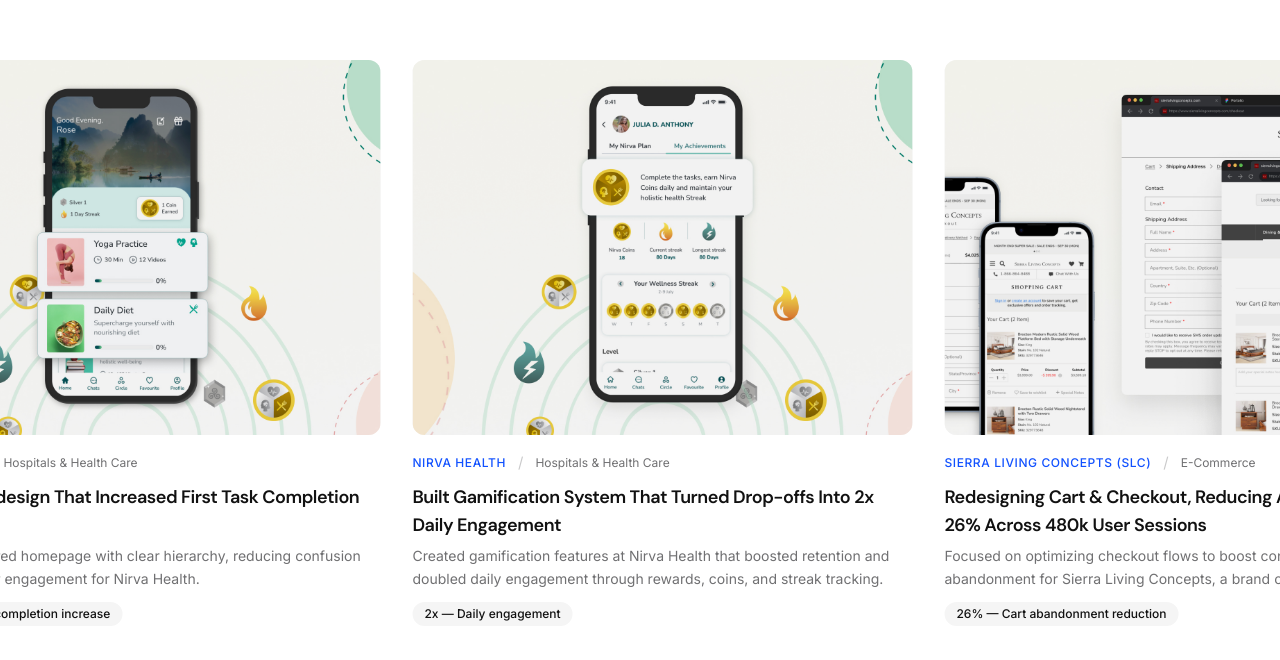
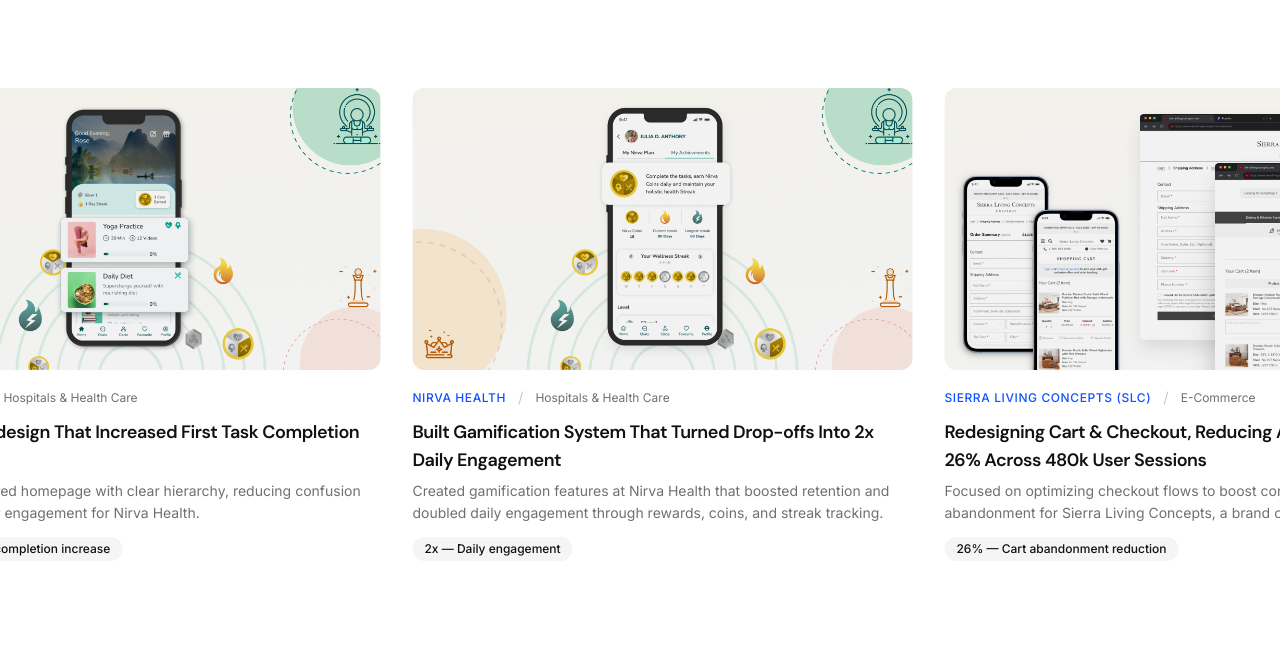
Before and after one commit to Jai-Sankhla/portfolio-website, a Next.js app: page / in a window 1280 px wide. Shown: the part 857-1517 px from the top of the page. Built offline with nearby package versions, Linux system fonts and the light colour scheme.

Commit message:
fix: auto-height images across all case studies and project cards

```diff
--- a/src/components/CaseStudyLayout.tsx
+++ b/src/components/CaseStudyLayout.tsx
@@ -34,13 +34,14 @@
         </Link>
 
         <ScrollReveal>
-          <div className="relative aspect-[21/9] w-full overflow-hidden rounded-xl bg-[#f5f5f5] dark:bg-[#151515] mb-8">
+          <div className="w-full overflow-hidden rounded-xl bg-[#f5f5f5] dark:bg-[#151515] mb-8">
             <Image
               src={caseStudy.coverImage}
               alt={caseStudy.title}
-              fill
-              className="object-cover"
+              width={0}
+              height={0}
               sizes="(max-width: 768px) 100vw, 768px"
+              className="w-full h-auto rounded-xl"
               priority
             />
           </div>
--- a/src/components/ProjectCard.tsx
+++ b/src/components/ProjectCard.tsx
@@ -19,22 +19,22 @@
       transition={{ duration: 0.5, delay: index * 0.1, ease: [0.16, 1, 0.3, 1] }}
     >
       <Link href={`/work/${project.slug}`} className="group block">
-        <div className="relative aspect-[4/3] w-full overflow-hidden rounded-xl bg-[#f5f5f5] dark:bg-[#151515] mb-4">
+        <div className="relative w-full overflow-hidden rounded-xl bg-[#f5f5f5] dark:bg-[#151515] mb-4">
           <motion.div
             whileHover={{ scale: 1.05 }}
             transition={{ duration: 0.6, ease: [0.16, 1, 0.3, 1] }}
-            className="w-full h-full"
           >
             <Image
               src={project.coverImage}
               alt={project.title}
-              fill
-              className="object-cover brightness-[0.95] group-hover:brightness-100 transition-all duration-500"
+              width={0}
+              height={0}
+              className="w-full h-auto brightness-[0.95] group-hover:brightness-100 transition-all duration-500"
               sizes="(max-width: 768px) 100vw, 50vw"
             />
           </motion.div>
-          <div className="absolute inset-0 bg-gradient-to-t from-[#111111]/40 to-transparent opacity-0 group-hover:opacity-100 transition-opacity duration-500" />
-          <div className="absolute bottom-4 left-4 right-4 translate-y-4 opacity-0 group-hover:translate-y-0 group-hover:opacity-100 transition-all duration-500">
+          <div className="absolute inset-0 bg-gradient-to-t from-[#111111]/40 to-transparent opacity-0 group-hover:opacity-100 transition-opacity duration-500 pointer-events-none" />
+          <div className="absolute bottom-4 left-4 right-4 translate-y-4 opacity-0 group-hover:translate-y-0 group-hover:opacity-100 transition-all duration-500 pointer-events-none">
             <span className="inline-block text-xs text-white bg-[#1151ff] px-3 py-1 rounded-full">
               View case study
             </span>
```
